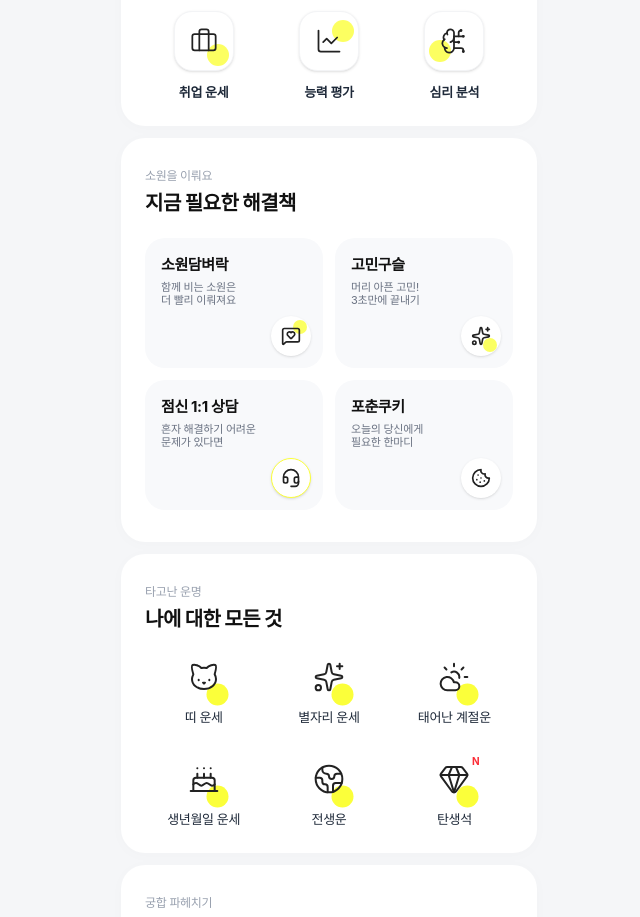
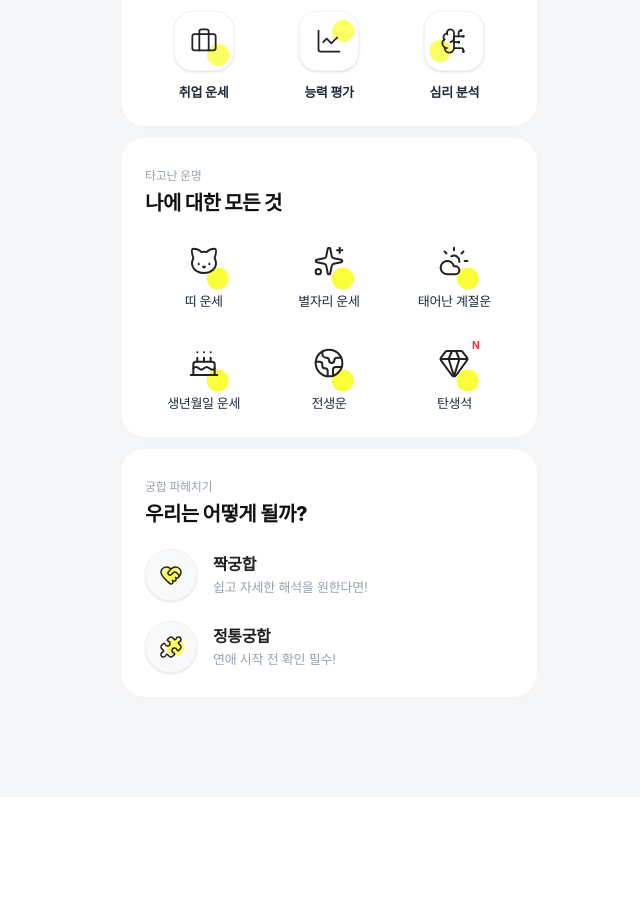
Before and after one commit to kimhoon0612-dev/saju-web, a Next.js app in the folder frontend/: page /saju in a window 1280 px wide. Shown: the part 1280-2197 px from the top of the page, without its empty margins (311-951 px from the left). After the commit the page ends 2109 px from the top, so only its background shows below. Built offline with nearby package versions, Linux system fonts and the light colour scheme; a web font is replaced by a local one.

Commit message:
fix: add fallback stream decoding to prevent UI crash

```diff
--- a/frontend/src/app/saju/page.tsx
+++ b/frontend/src/app/saju/page.tsx
@@ -462,53 +462,7 @@ export default function FortuneHubPage() {
                     </div>
                 </section>
 
-                {/* Section 4: 해결책 (Cards) */}
-                <section className="bg-white rounded-[24px] p-6 shadow-[0_2px_15px_rgba(0,0,0,0.02)]">
-                    <div className="mb-5">
-                        <span className="text-[12px] text-gray-400 font-medium tracking-tight">소원을 이뤄요</span>
-                        <h2 className="text-[20px] font-extrabold mt-0.5 text-[#111]">지금 필요한 해결책</h2>
-                    </div>
-                    <div className="grid grid-cols-2 gap-3 pb-2">
-                        <Link href="#" className="bg-[#f8f9fb] rounded-[20px] p-4 h-[130px] flex flex-col justify-between group cursor-pointer hover:bg-gray-100 transition-colors relative overflow-hidden">
-                            <div>
-                                <h3 className="text-[15px] font-bold text-[#111]">소원담벼락</h3>
-                                <p className="text-[11px] text-gray-500 mt-1 leading-tight w-[80%]">함께 비는 소원은<br />더 빨리 이뤄져요</p>
-                            </div>
-                            <div className="absolute bottom-3 right-3 w-10 h-10 flex items-center justify-center bg-white rounded-full shadow-sm">
-                                <div className="absolute w-[14px] h-[14px] bg-[#fbff3a] rounded-full top-1 right-1 opacity-80"></div>
-                                <MessageSquareHeart size={20} className="relative z-10 text-[#222]" />
-                            </div>
-                        </Link>
-                        <Link href="#" className="bg-[#f8f9fb] rounded-[20px] p-4 h-[130px] flex flex-col justify-between group cursor-pointer hover:bg-gray-100 transition-colors relative overflow-hidden">
-                            <div>
-                                <h3 className="text-[15px] font-bold text-[#111]">고민구슬</h3>
-                                <p className="text-[11px] text-gray-500 mt-1 leading-tight w-[80%]">머리 아픈 고민!<br />3초만에 끝내기</p>
-                            </div>
-                            <div className="absolute bottom-3 right-3 w-10 h-10 flex items-center justify-center bg-white rounded-full shadow-sm">
-                                <div className="absolute w-[14px] h-[14px] bg-[#fbff3a] rounded-full bottom-1 right-1 opacity-80"></div>
-                                <Sparkles size={20} className="relative z-10 text-[#222]" />
-                            </div>
-                        </Link>
-                        <Link href="#" className="bg-[#f8f9fb] rounded-[20px] p-4 h-[130px] flex flex-col justify-between group cursor-pointer hover:bg-gray-100 transition-colors relative overflow-hidden">
-                            <div>
-                                <h3 className="text-[15px] font-bold text-[#111]">점신 1:1 상담</h3>
-                                <p className="text-[11px] text-gray-500 mt-1 leading-tight w-[85%]">혼자 해결하기 어려운<br />문제가 있다면</p>
-                            </div>
-                            <div className="absolute bottom-3 right-3 w-10 h-10 flex items-center justify-center bg-white rounded-full shadow-sm border border-[#fbff3a]">
-                                <Headset size={20} className="text-[#222]" />
-                            </div>
-                        </Link>
-                        <Link href="#" className="bg-[#f8f9fb] rounded-[20px] p-4 h-[130px] flex flex-col justify-between group cursor-pointer hover:bg-gray-100 transition-colors relative overflow-hidden">
-                            <div>
-                                <h3 className="text-[15px] font-bold text-[#111]">포춘쿠키</h3>
-                                <p className="text-[11px] text-gray-500 mt-1 leading-tight w-[90%]">오늘의 당신에게<br />필요한 한마디</p>
-                            </div>
-                            <div className="absolute bottom-3 right-3 w-10 h-10 flex items-center justify-center bg-white rounded-full shadow-sm">
-                                <Cookie size={20} className="text-[#222]" />
-                            </div>
-                        </Link>
-                    </div>
-                </section>
+
 
                 {/* Section 5: 타고난 운명 (Grid) */}
                 <section className="bg-white rounded-[24px] p-6 shadow-[0_2px_15px_rgba(0,0,0,0.02)]">
```
